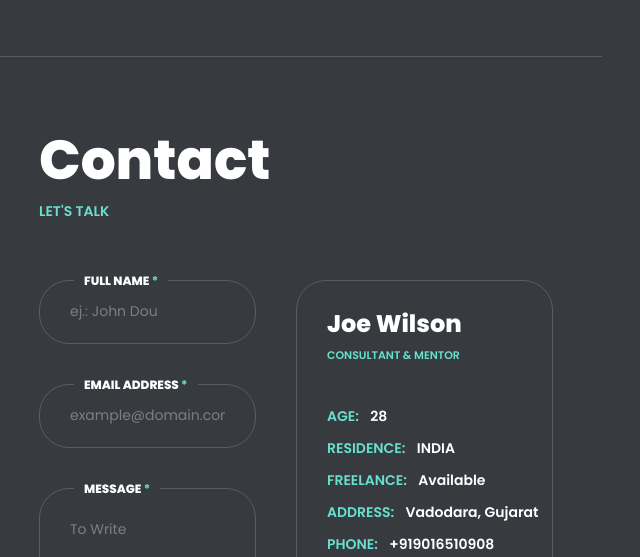
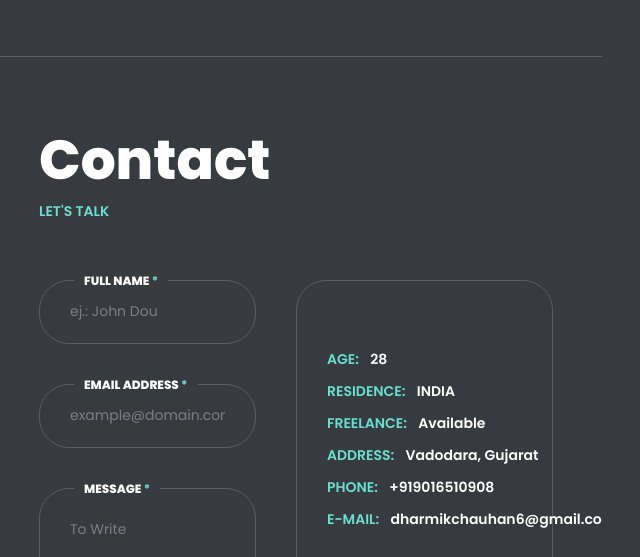
Before and after one commit to Dharmiik-Chauhan/Dharmiik-Chauhan.github.io, a plain HTML site: page index.html in a window 1280 px wide. Shown: the part 6089-6646 px from the top of the page, without its empty margins (586-1226 px from the left). Drawn offline with Linux system fonts and the light colour scheme.

Commit message:
Update index.html

```diff
--- a/index.html
+++ b/index.html
@@ -1070,8 +1070,6 @@
 
 				<!-- contact info -->
 				<div class="contact-info">
-					<div class="name">Joe Wilson</div>
-					<div class="subname">Consultant & Mentor</div>
 					<div class="info-list">
 						<ul>
 							<li><strong>Age:</strong> 28</li>
```
